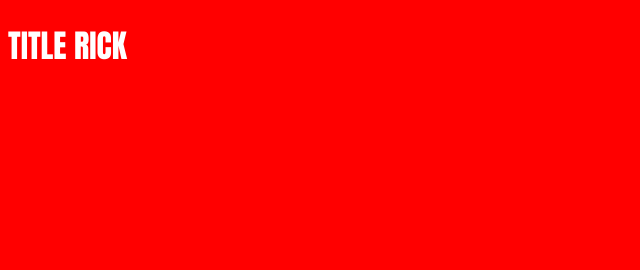
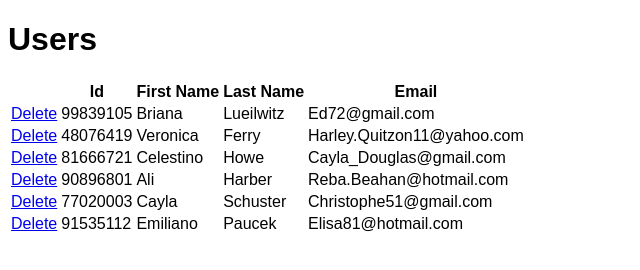
Before and after one commit to CarlosBarraganR/js-dev-env, a website built with webpack: page src/index.html in a window 1280 px wide. Shown: the whole page, without its empty margins (0-640 px from the left). Built offline with nearby package versions, Linux system fonts and the light colour scheme; data requests are answered from the project's data file.

Commit message:
Mock Http calls with fetch.js, faker Schema data with json-server, api get and delete endpoints created

```diff
--- /dev/null
+++ b/src/api/baseUrl.js
@@ -0,0 +1,4 @@
+export default function getBaseUrl() {
+  const IN_DEVELOPMENT = window.location.hostname === 'localhost';
+  return IN_DEVELOPMENT ? 'http://localhost:3001/' : '/';
+}
--- /dev/null
+++ b/src/api/mockdb.json
@@ -0,0 +1,40 @@
+{
+  "users": [
+    {
+      "id": 99839105,
+      "firstName": "Briana",
+      "lastName": "Lueilwitz",
+      "email": "Ed72@gmail.com"
+    },
+    {
+      "id": 48076419,
+      "firstName": "Veronica",
+      "lastName": "Ferry",
+      "email": "Harley.Quitzon11@yahoo.com"
+    },
+    {
+      "id": 81666721,
+      "firstName": "Celestino",
+      "lastName": "Howe",
+      "email": "Cayla_Douglas@gmail.com"
+    },
+    {
+      "id": 90896801,
+      "firstName": "Ali",
+      "lastName": "Harber",
+      "email": "Reba.Beahan@hotmail.com"
+    },
+    {
+      "id": 77020003,
+      "firstName": "Cayla",
+      "lastName": "Schuster",
+      "email": "Christophe51@gmail.com"
+    },
+    {
+      "id": 91535112,
+      "firstName": "Emiliano",
+      "lastName": "Paucek",
+      "email": "Elisa81@hotmail.com"
+    }
+  ]
+}
--- /dev/null
+++ b/src/api/userApi.js
@@ -0,0 +1,31 @@
+import 'whatwg-fetch';
+import getBaseUrl from './baseUrl';
+
+const BASE_URL = getBaseUrl();
+
+//CRUD Methods Here
+export function getUsers() {
+  return get('users');
+}
+
+export function deleteUser(id) {
+  return del(`users/${id}`);
+}
+
+function get(url){
+  return fetch(BASE_URL + url).then(onSucess, onError);
+}
+
+function del(url){
+
+  const request = new Request((BASE_URL + url), {method: 'DELETE'});
+  return fetch(request).then(onSucess, onError);
+}
+
+function onSucess(response){
+  return response.json();
+}
+
+function onError(error){
+  console.log(error);
+}
--- a/src/index.css
+++ b/src/index.css
@@ -1,5 +1,5 @@
 body {
-  background-color: red;
-  color: #FFF;
-  font-family: Impact, Haettenschweiler, 'Arial Narrow Bold', sans-serif;
+  background-color: white;
+  color: #000;
+  font-family: Haettenschweiler, 'Arial Narrow Bold', sans-serif;
 }
--- a/src/index.html
+++ b/src/index.html
@@ -5,7 +5,21 @@
   </head>
 
   <body>
-    <h1>TITLE RICK</h1>
+    <h1>Users</h1>
+
+    <table>
+      <thead>
+        <th>&nbsp;</th>
+        <th>Id</th>
+        <th>First Name</th>
+        <th>Last Name</th>
+        <th>Email</th>
+      </thead>
+      <tbody id="users">
+
+      </tbody>
+    </table>
+
     <script src="bundle.js"></script>
   </body>
 </html>
--- a/src/index.js
+++ b/src/index.js
@@ -1,7 +1,35 @@
 // Import CSS File to bundle with webpack
 import './index.css';
+import { getUsers, deleteUser } from './api/userApi';
 
-import numeral from 'numeral';
+getUsers().then(result => {
+  let usersBody = "";
 
-const courseValue = numeral(1000).format('$0,0.00');
-console.log("The price is " + courseValue) //eslint-disable-line no-console
+  result.forEach( user => {
+    usersBody += `
+    <tr>
+      <td><a href="#" data-id="${user.id}" class="deleteUser">Delete</a></td>
+      <td>${user.id}</td>
+      <td>${user.firstName}</td>
+      <td>${user.lastName}</td>
+      <td>${user.email}</td>
+    </tr>
+    `
+  });
+
+  global.document.getElementById('users').innerHTML = usersBody;
+
+  const deleteLinks = global.document.getElementsByClassName('deleteUser');
+
+  Array.from(deleteLinks, link => {
+    link.onclick = function(event){
+      const element = event.target;
+      event.preventDefault();
+      deleteUser(element.attributes['data-id'].value);
+      const row = element.parentNode.parentNode;
+      row.parentNode.removeChild(row);
+
+    };
+  });
+
+});
```
Also changed, not shown: build_scripts/generateMockData.js (added, +13 -0 lines), build_scripts/mockDataSchema.js (added, +34 -0 lines), build_scripts/srcServer.js (+8 -2 lines), package.json (+5 -2 lines), src/index.test.js (+2 -2 lines).
